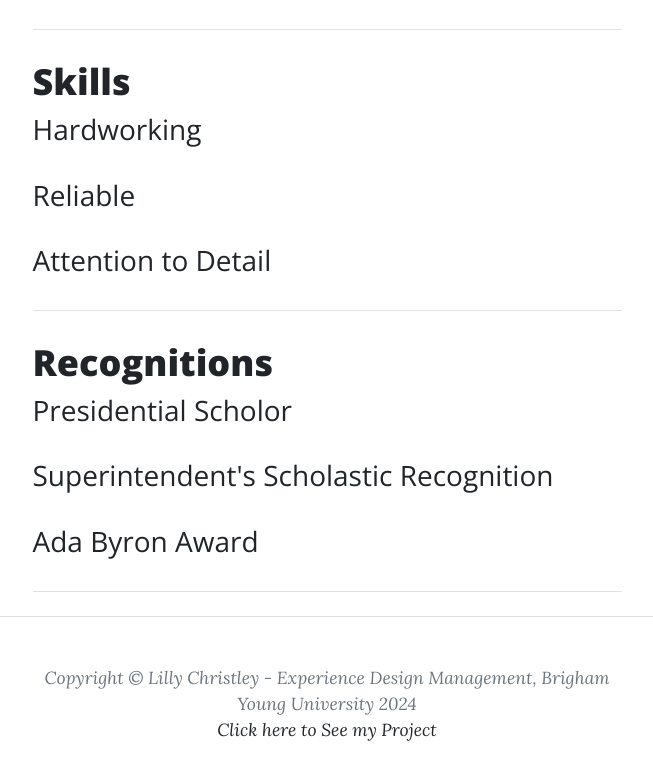
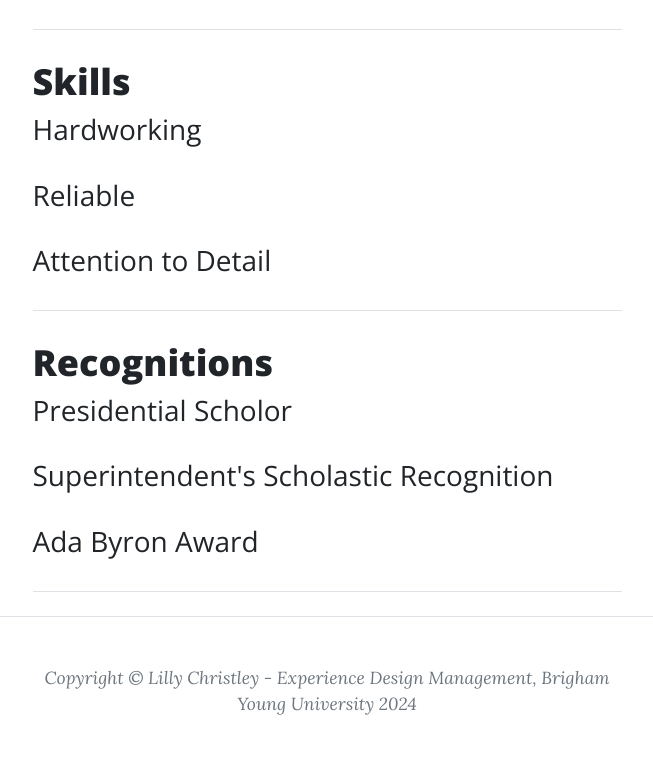
Before and after one commit to lillyc05/is-201, a plain HTML site: page index.html in a window 1280 px wide. Shown: the part 1047-1826 px from the top of the page, without its empty margins (313-966 px from the left). Drawn offline with nearby package versions, Linux system fonts and the light colour scheme.

Commit message:
Update index.html

```diff
--- a/index.html
+++ b/index.html
@@ -160,8 +160,7 @@
                                 </a>
                             </li>
                         </ul> -->
-                        <div class="small text-center text-muted fst-italic">Copyright &copy; Lilly Christley - Experience Design Management, Brigham Young University 2024 <br>
-                        <a href="maryland.html">Click here to See my Project</a></div>
+                        <div class="small text-center text-muted fst-italic">Copyright &copy; Lilly Christley - Experience Design Management, Brigham Young University 2024 <br> </div>
                     </div>
                 </div>
             </div>
```
